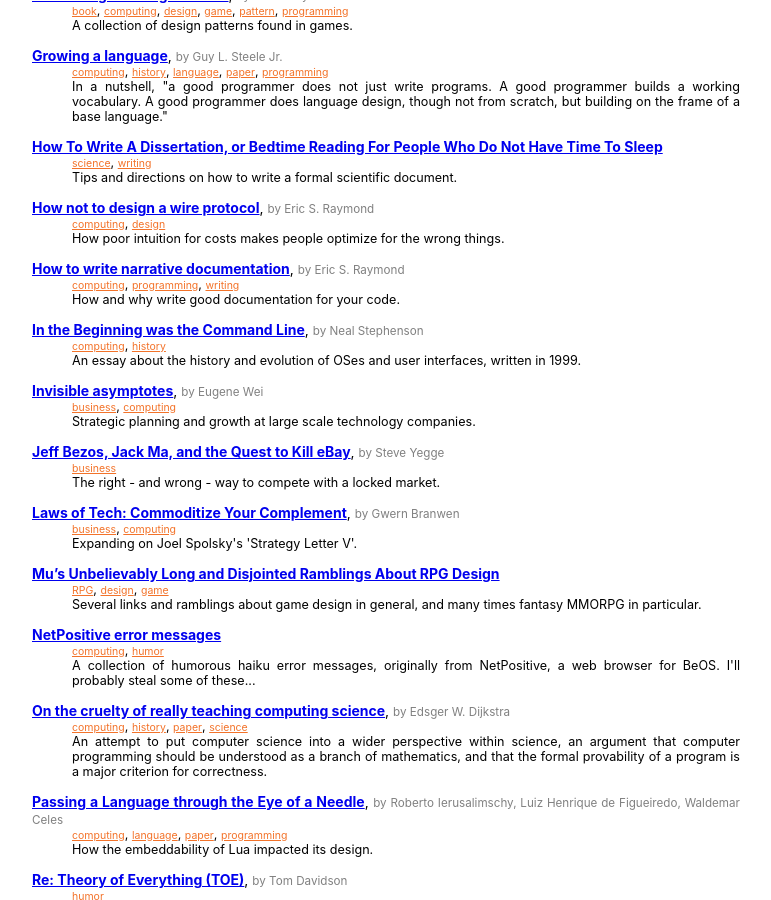
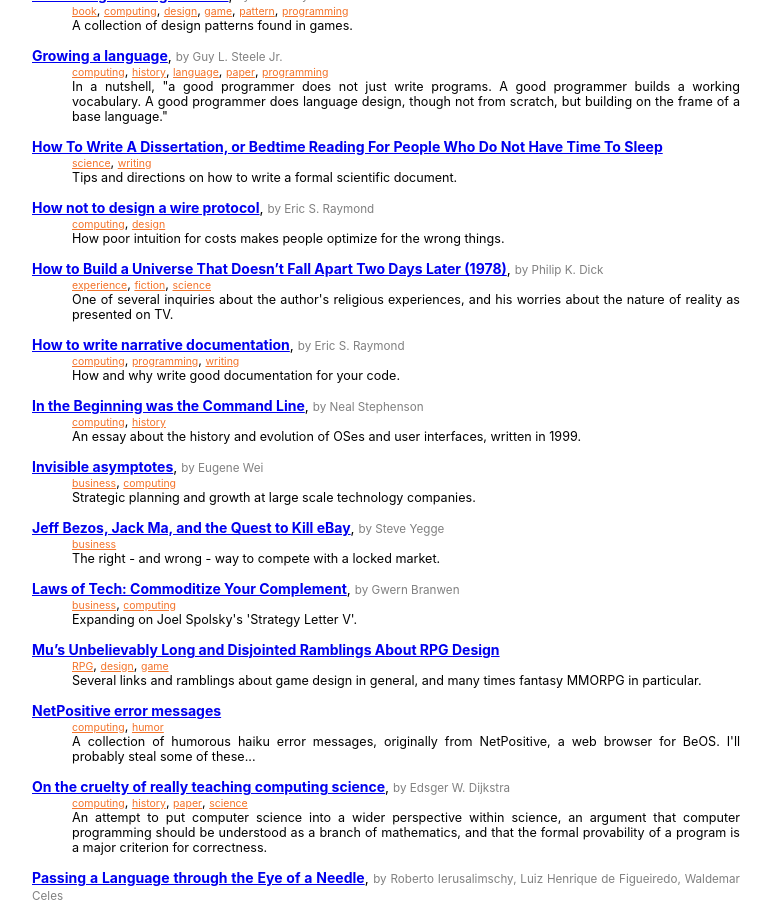
Before and after one commit to hanjos/hanjos.github.io, a Jekyll site: the page built from bookmarks.md, in a window 1280 px wide and 900 px high, scrolled down 1295 px. Shown: the whole window, without its empty margins (322-1093 px from the left). Built offline with Jekyll 4.4.1, drawn with Linux system fonts in a browser that asks for light colours; some of the changed text lies outside the part shown.

Commit message:
Atalhos.

```diff
--- a/_data/bookmarks.yml
+++ b/_data/bookmarks.yml
@@ -224,3 +224,8 @@
   authors: Guy L. Steele Jr.
   description: In a nutshell, "a good programmer does not just write programs. A good programmer builds a working vocabulary. A good programmer does language design, though not from scratch, but building on the frame of a base language."
   tags: ['computing', 'history', 'language', 'paper', 'programming']
+- url: https://urbigenous.net/library/how_to_build.html
+  title: How to Build a Universe That Doesn’t Fall Apart Two Days Later (1978)
+  authors: Philip K. Dick
+  description: One of several inquiries about the author's religious experiences, and his worries about the nature of reality as presented on TV.
+  tags: ['experience', 'fiction', 'science']
```
